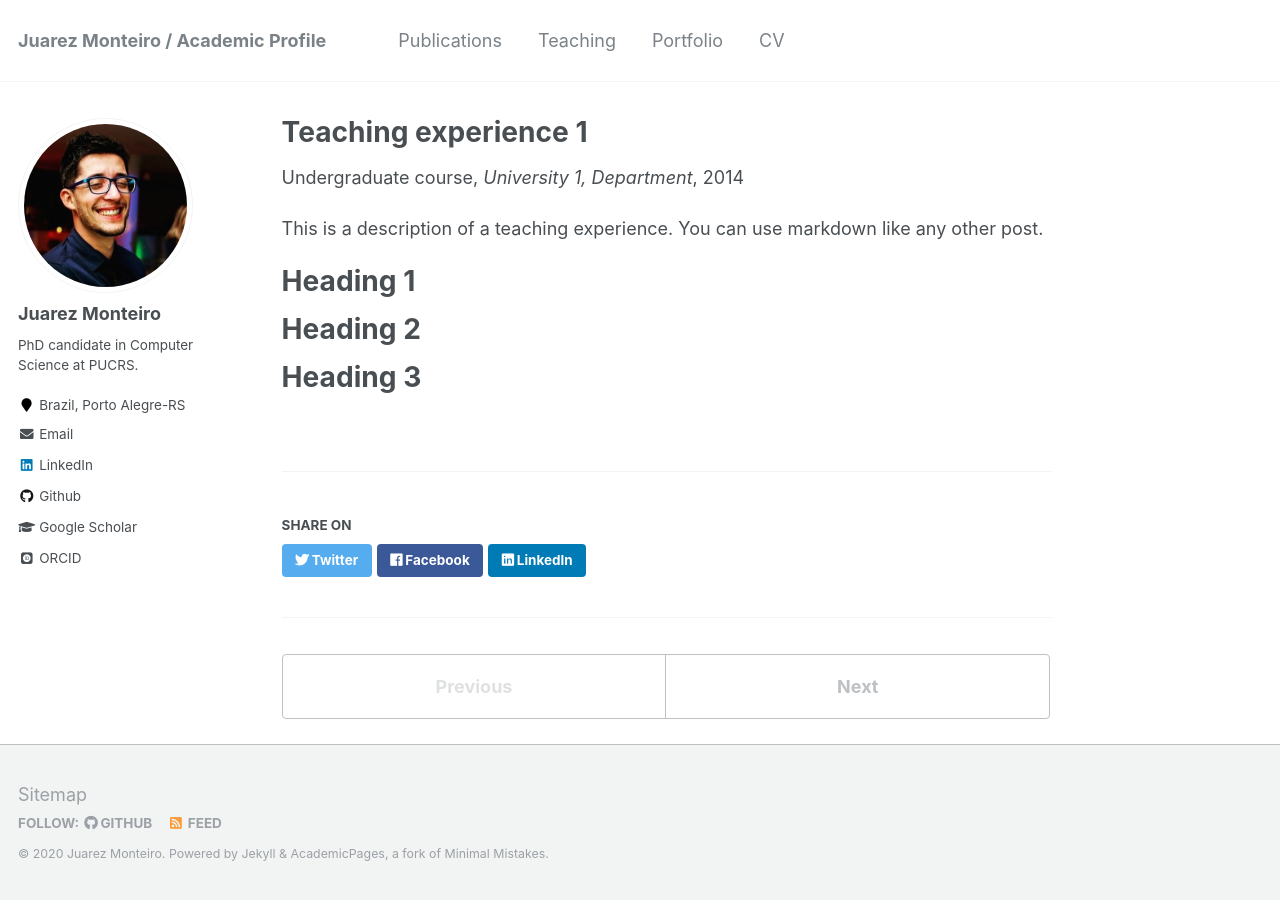
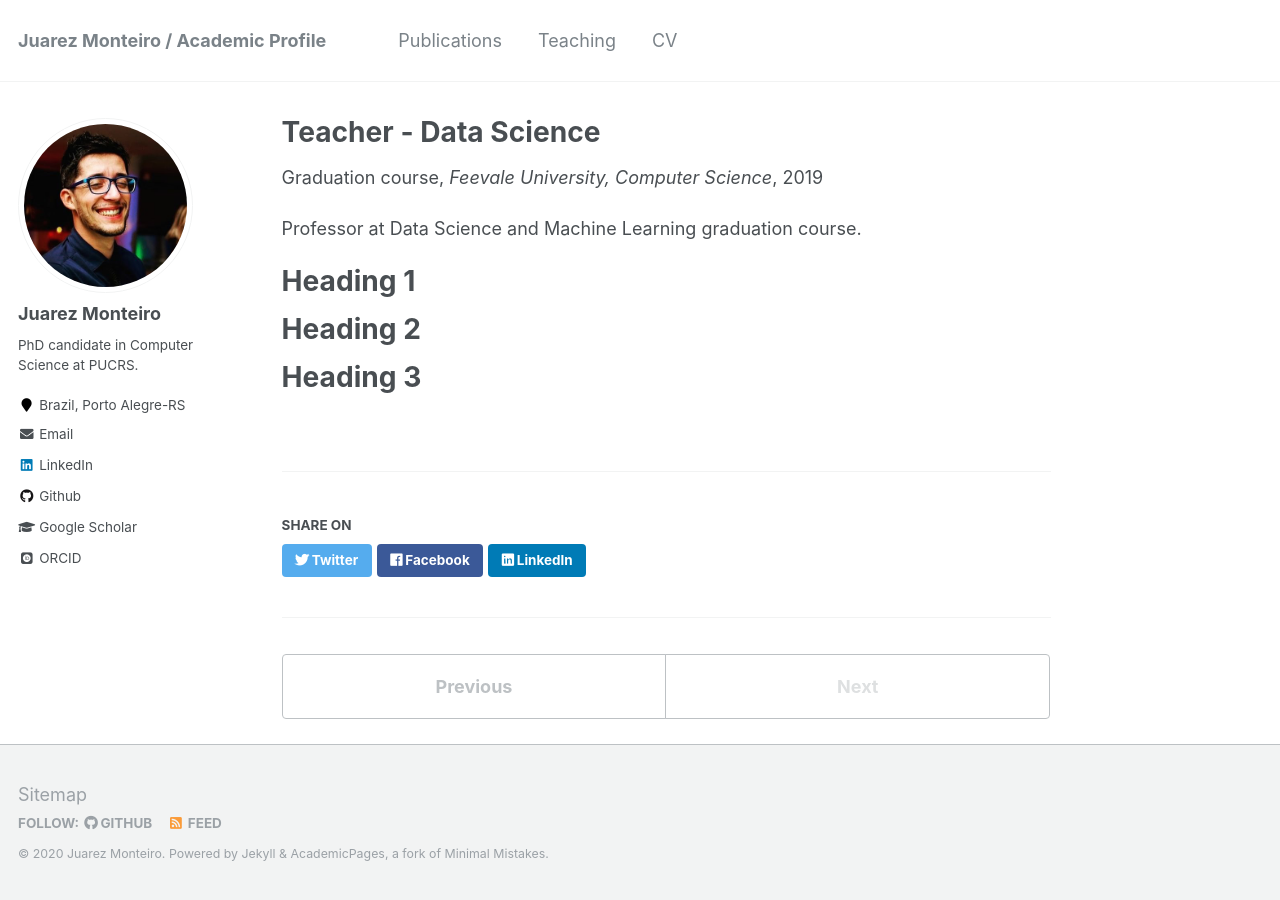
Before and after one commit to jrzmnt/jrzmnt.github.io, a Jekyll site: the page built from _teaching/2014-spring-teaching-1.md, in a window 1280 px wide. Built offline with Jekyll 4.4.1, drawn with Linux system fonts in a browser that asks for light colours; some web fonts are replaced.

Commit message:
fix publications and add teaching

```diff
--- a/_data/navigation.yml
+++ b/_data/navigation.yml
@@ -9,8 +9,8 @@ main:
   - title: "Teaching"
     url: /teaching/
 
-  - title: "Portfolio"
-    url: /portfolio/
+  # - title: "Portfolio"
+  #   url: /portfolio/
 
   # - title: "Blog Posts"
   #   url: /year-archive/
--- a/_teaching/2014-spring-teaching-1.md
+++ b/_teaching/2014-spring-teaching-1.md
@@ -1,14 +1,14 @@
 ---
-title: "Teaching experience 1"
+title: "Teacher - Data Science"
 collection: teaching
-type: "Undergraduate course"
+type: "Graduation course"
 permalink: /teaching/2014-spring-teaching-1
-venue: "University 1, Department"
-date: 2014-01-01
-location: "City, Country"
+venue: "Feevale University, Computer Science"
+date: 2019-01-08
+location: "Novo Hamburgo - RS, Brazil"
 ---
 
-This is a description of a teaching experience. You can use markdown like any other post.
+Professor at Data Science and Machine Learning graduation course.
 
 Heading 1
 ======
```
Also changed, not shown: README.md (+2 -30 lines), _pages/publications.md (+0 -10 lines), _teaching/2015-spring-teaching-2.md (+5 -5 lines), _pages/teaching.html (line endings or trailing spaces).
